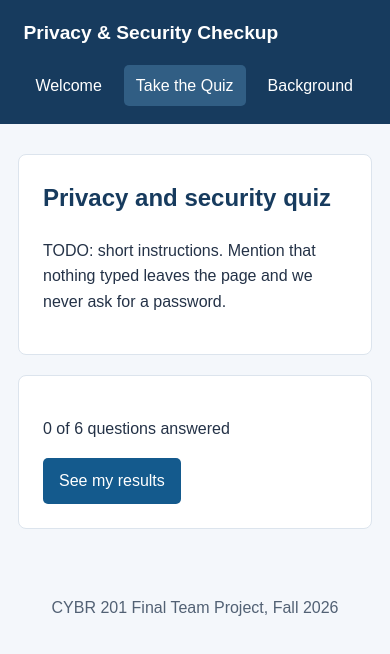
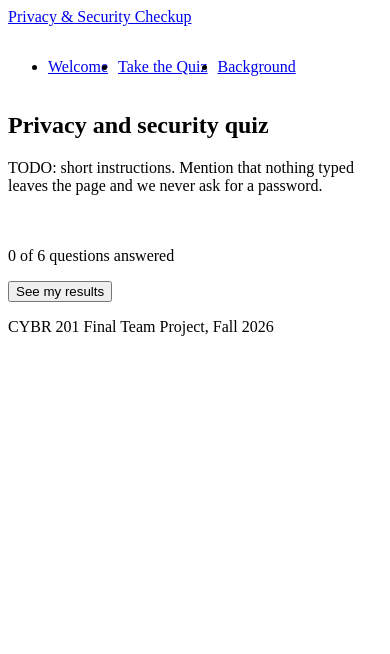
Before and after one commit to CYBR-201/cybr-201.github.io, a plain HTML site: page quiz.html in a window 390 px wide. Drawn offline with Linux system fonts and the light colour scheme.

Commit message:
Update styles.css

```diff
--- a/styles.css
+++ b/styles.css
@@ -1,124 +1,19 @@
-
-* {
-  box-sizing: border-box;
-}
-
-body {
-  margin: 0;
-  font-family: Arial, sans-serif;
-  line-height: 1.6;
-  color: #243247;
-  background-color: #f4f7fb;
-}
-
-
 header {
   display: flex;
   justify-content: space-between;
   align-items: center;
   flex-wrap: wrap;
   gap: 16px;
-  padding: 18px 6%;
-  background-color: #173b5e;
-}
-
-header > a {
-  color: white;
-  font-size: 1.2rem;
-  font-weight: bold;
-  text-decoration: none;
 }
 
 nav ul {
   display: flex;
   flex-wrap: wrap;
   gap: 10px;
-  list-style: none;
-  margin: 0;
-  padding: 0;
-}
-
-nav a {
-  display: block;
-  padding: 8px 12px;
-  color: white;
-  text-decoration: none;
-  border-radius: 5px;
-}
-
-nav a:hover,
-nav a[aria-current="page"] {
-  background-color: #315e84;
-}
-
-nav a:focus-visible {
-  outline: 2px solid white;
-  outline-offset: 2px;
 }
 
 main {
   display: flex;
   flex-direction: column;
   gap: 20px;
-  width: 100%;
-  max-width: 900px;
-  margin: 30px auto;
-  padding: 0 18px;
 }
-
-section {
-  padding: 24px;
-  background-color: white;
-  border: 1px solid #dce4ed;
-  border-radius: 8px;
-}
-
-h1, h2 {
-  margin-top: 0;
-  color: #173b5e;
-}
-
-main a {
-  color: #145a8d;
-}
-
-main a:hover,
-main a:focus-visible {
-  text-decoration: underline;
-}
-
-button {
-  padding: 10px 16px;
-  font: inherit;
-  color: white;
-  background-color: #145a8d;
-  border: 0;
-  border-radius: 5px;
-  cursor: pointer;
-}
-
-button:hover {
-  background-color: #0f4269;
-}
-
-button:focus-visible {
-  outline: 3px solid #e7a92b;
-  outline-offset: 2px;
-}
-
-input, select, textarea {
-  max-width: 100%;
-}
-
-footer {
-  padding: 20px;
-  text-align: center;
-  color: #526174;
-}
-
-
-@media (max-width: 600px) {
-  header {
-    flex-direction: column;
-    align-items: flex-start;
-  }
```
